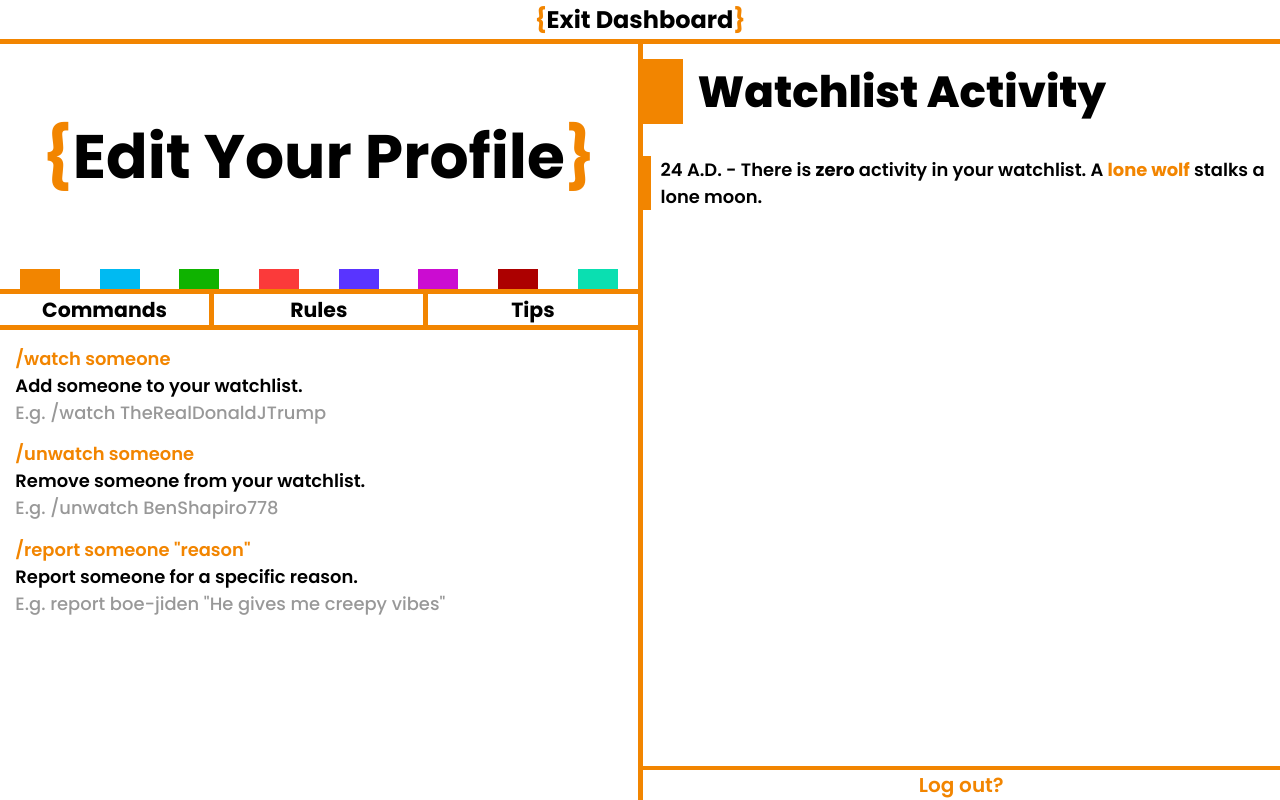
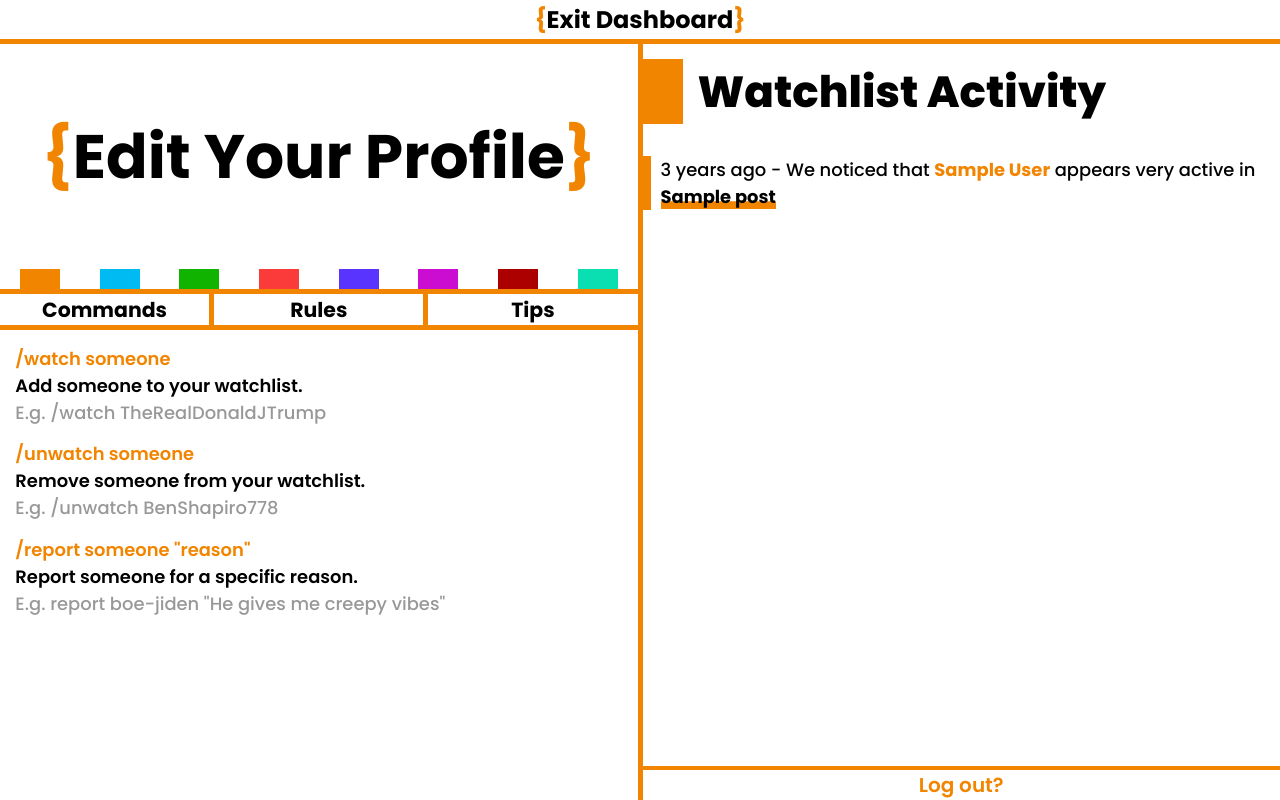
Before and after one commit to skrillfalconblast/bantopia, a Django app: a page that uses Lyceum/templates/profile/dashboard.html in a window 1280 px wide. Run offline with Django 3.2, Linux system fonts and the light colour scheme; a user stored in the database is signed in; tables that the repository leaves empty hold one stand-in row (values such as "Sample post").

Commit message:
UPDATE 03/08/23

```diff
--- a/Lyceum/Lyceum/urls.py
+++ b/Lyceum/Lyceum/urls.py
@@ -19,6 +19,8 @@ from django.urls import path, include
 urlpatterns = [
     path('', include('posts.urls')),
     path('', include('users.urls')),
-    path('admin/', admin.site.urls),
-    path('', include('chat.urls'))
+    path('admin/', include('admin_honeypot.urls', namespace='admin_honeypot')),
+    path('admins_den/', admin.site.urls),
+    path('', include('chat.urls')),
+    path("__debug__/", include("debug_toolbar.urls")),
 ]
--- a/Lyceum/posts/views.py
+++ b/Lyceum/posts/views.py
@@ -70,10 +70,10 @@ def index(request):
 
         user = request.user # Pulls user from request for authentication checks within the template.
 
-        watching = user.watching.all()
+        watching = user.watching.select_related('watchlist_activity_user')
         watchlist_activity = WatchlistActivity.objects.filter(watchlist_activity_user__in=watching).order_by('-watchlist_activity_datetime')
 
-        visits = Visit.objects.filter(visit_user=user).order_by('-visit_datetime')
+        visits = Visit.objects.filter(visit_user=user).order_by('-visit_datetime').select_related('visit_post')
 
         context = {'posts' : posts, 'user' : user, 'watchlist_activity' : watchlist_activity, 'visits' : visits}
 
--- a/Lyceum/static/styles/index.css
+++ b/Lyceum/static/styles/index.css
@@ -805,7 +805,7 @@ input:focus:-ms-input-placeholder {
 
 @media only screen and (max-width: 740px) {
     .logo img {
-        width: 13vw;
+        width: 9vw;
     }
 
     .navbar form input {
--- a/Lyceum/static/styles/profile.css
+++ b/Lyceum/static/styles/profile.css
@@ -308,6 +308,7 @@ button[type="submit"]:hover > span {
 .dashboard-container {
     width: 100%;
     height: 100vh;
+    height: 100dvh;
     display: flex;
     flex-direction: column;
     background-color: #f28500;
--- a/Lyceum/templates/comms/chat.html
+++ b/Lyceum/templates/comms/chat.html
@@ -10,7 +10,7 @@
     <link rel="preconnect" href="https://fonts.gstatic.com" crossorigin>
     <link href="https://fonts.googleapis.com/css2?family=Open+Sans:ital,wght@0,300;0,400;0,500;0,600;0,700;0,800;1,300;1,400;1,500;1,600;1,700;1,800&family=Poppins:ital,wght@0,100;0,200;0,300;0,400;0,500;0,600;0,700;0,800;0,900;1,100;1,200;1,300;1,400;1,500;1,600;1,700;1,800;1,900&display=swap" rel="stylesheet">
     <link href="https://fonts.googleapis.com/css2?family=Roboto:ital,wght@0,100;0,300;0,400;0,500;0,700;0,900;1,100;1,300;1,400;1,500;1,700;1,900&display=swap" rel="stylesheet">
-    <title>The Lyceum - {{post.post_title}}</title>
+    <title>Bantopia - {{post.post_title}}</title>
 </head>
 <body>
     <div class="sidebar">
--- a/Lyceum/templates/profile/dashboard.html
+++ b/Lyceum/templates/profile/dashboard.html
@@ -180,7 +180,7 @@
                         <h1>Watchlist Activity</h1>
                     </div>
                     <div class="dashboard-watchlist">
-                        {% if watchlist_activit %}
+                        {% if watchlist_activity %}
                             {% for activity, timeframe in watchlist_activity %}
                                 {% if activity.watchlist_activity_type == 'ACTIVE' %}
                                 <div class="dashboard-activity">
```
Also changed, not shown: Lyceum/Lyceum/settings.py (+29 -0 lines), Lyceum/static/js/comms.js (+2 -7 lines).
